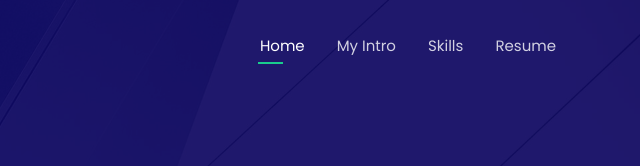
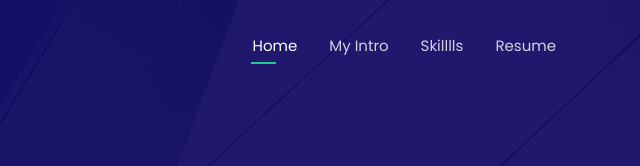
Before and after one commit to haris970/Portfolio_2, a plain HTML site: page index.html in a window 1280 px wide. Shown: the top 166 px of the page, 640-1280 px from the left. Drawn offline with Linux system fonts and the light colour scheme.

Commit message:
changes from 84

```diff
--- a/index.html
+++ b/index.html
@@ -334,7 +334,7 @@
         <ul>
           <li><a href="#hero" class="active">Home</a></li>
           <li><a href="#about">My Intro</a></li>
-          <li><a href="#skills">Skills</a></li>
+          <li><a href="#skills">Skilllls</a></li>
           <li><a href="#resume">Resume</a></li>
           <!-- <li><a href="#portfolio">Portfolio</a></li> -->
           <!-- <li><a href="#contact">Contact</a></li> -->
```
